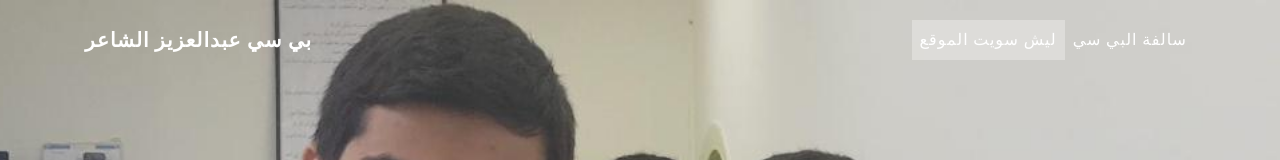
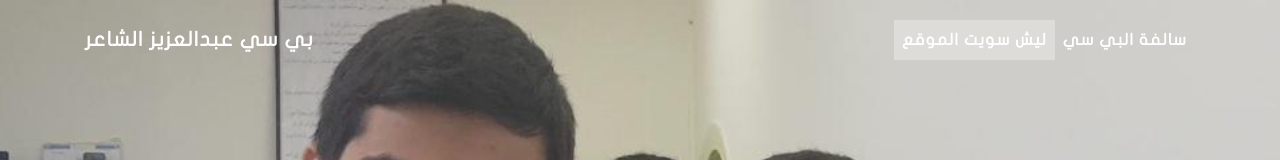
Before and after one commit to abdulazizPc/abdulazizPc.github.io, a website with bundled scripts: page index.html in a window 1280 px wide. Shown: the top 160 px of the page. Built offline with nearby package versions, Linux system fonts and the light colour scheme.

Commit message:
Fix Font

```diff
--- a/index.html
+++ b/index.html
@@ -57,7 +57,13 @@
 	margin: 0 0 35px;
 	letter-spacing: 1px;
 	text-transform: uppercase;
-
+	}
+	#xander{
+	font-family: "JF Flat Regular";
+	font-weight: 700;
+	margin: 0 0 35px;
+	letter-spacing: 1px;
+	text-transform: uppercase;
 
 	}
 
```
